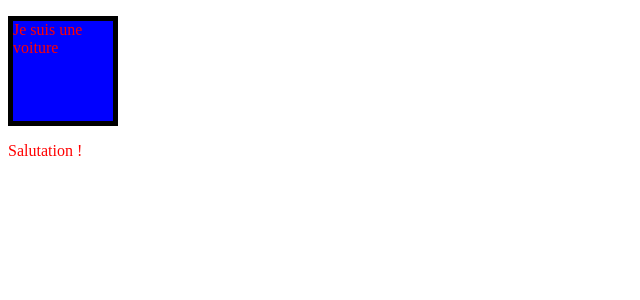
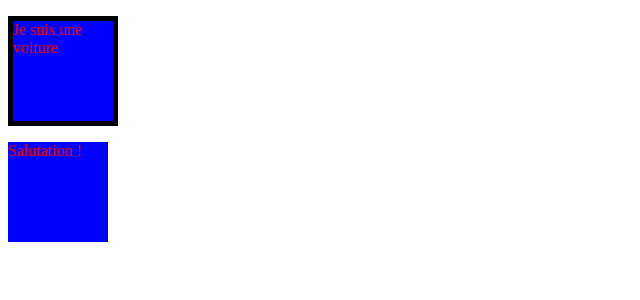
Before and after one commit to johannpa/React-test, a React (Create React App) app: page / in a window 1280 px wide. Shown: the top 300 px of the page, without its empty margins (0-640 px from the left). Built offline with nearby package versions, Linux system fonts and the light colour scheme.

Commit message:
Here a conflict with the global css and the css of the file

```diff
--- a/src/components/Greatings/Greatings.jsx
+++ b/src/components/Greatings/Greatings.jsx
@@ -1,5 +1,6 @@
 import React from "react";
+import "./style.css";
 
 export function Greatings() {
-  return <p>Salutation !</p>;
+  return <p className="box">Salutation !</p>;
 }
--- /dev/null
+++ b/src/components/Greatings/style.css
@@ -0,0 +1,4 @@
+.box {
+  height: 100px;
+  width: 100px;
+}
```
